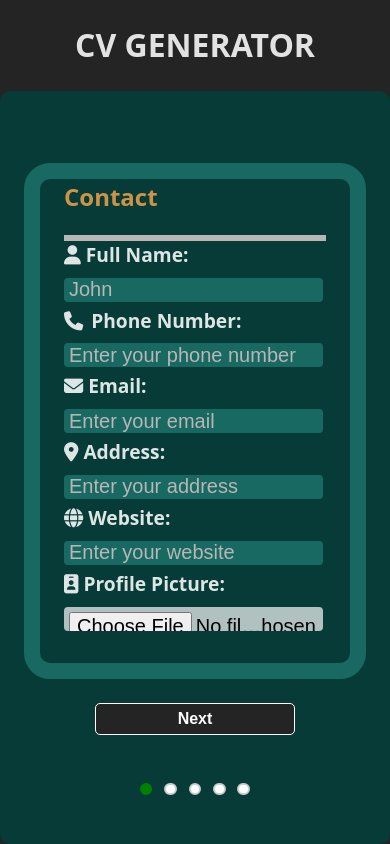
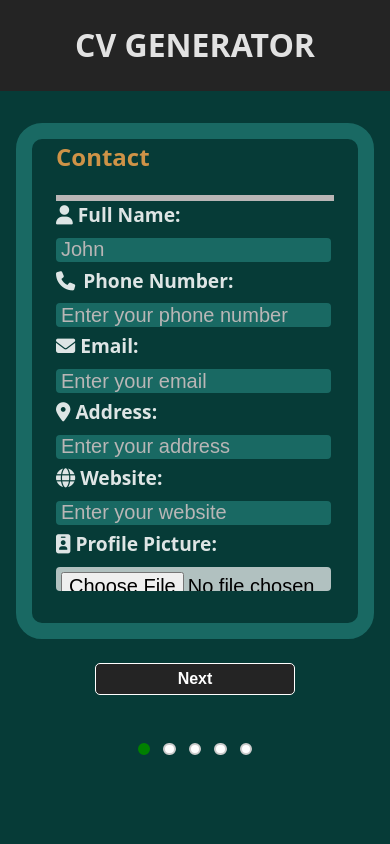
Before and after one commit to Metgala1/CV-APPLICATION, a React (Vite) app: page / in a window 390 px wide. Built offline with nearby package versions, Linux system fonts and the light colour scheme.

Commit message:
Change some styles

```diff
--- a/src/app.css
+++ b/src/app.css
@@ -1,6 +1,7 @@
 #app{
     width: 100vw;
     height: 100vh;
+    background-color: rgb(6, 59, 55);
 }
 .contact, .eduction, .workxp, .skill, .extra {
     outline: 1rem solid rgb(25, 105, 99);
--- a/src/styles/inputs.css
+++ b/src/styles/inputs.css
@@ -1,11 +1,7 @@
 .input-div {
-  background-color: rgb(6, 59, 55);
-  flex: 1;
   padding-bottom:  1rem;
   margin: 0px 6rem 0px 6rem;
-  padding: 2.5rem;
   border-radius: 10px;
-  height: 100%;
 
 
 }
@@ -40,7 +36,8 @@
   .input-div {
     margin: 0;
     width: 100%;
-    padding: 2.5rem;
+    padding: 0px 2rem 0px 2rem;
+
   }
   .input-div label, .input-div input {
     margin-bottom: 5px;
@@ -48,7 +45,9 @@
   .input-div input {
     height: 1.5rem;
   }
-}
+  textarea{
+    height: 4rem;
+  }
 .input-div hr{
   border: 4px solid ;
   margin: 0px 0.5rem;
```
